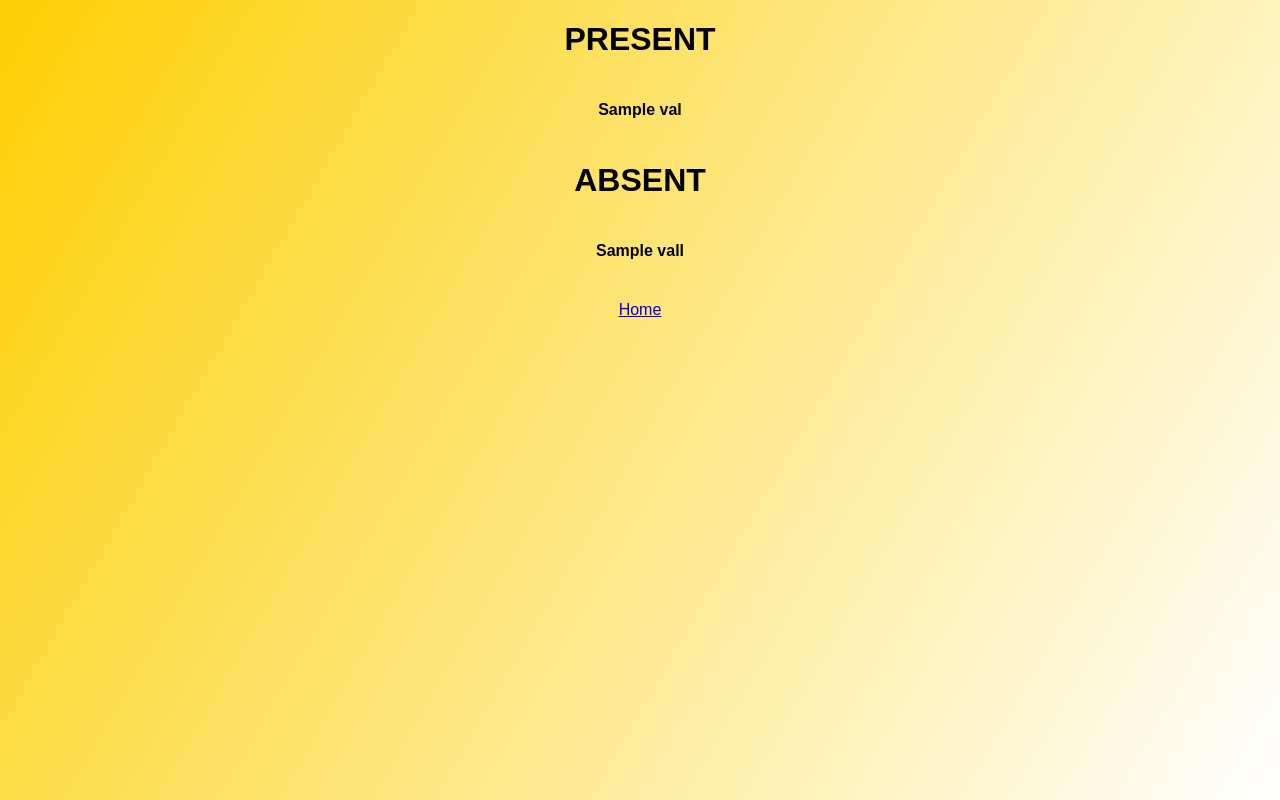
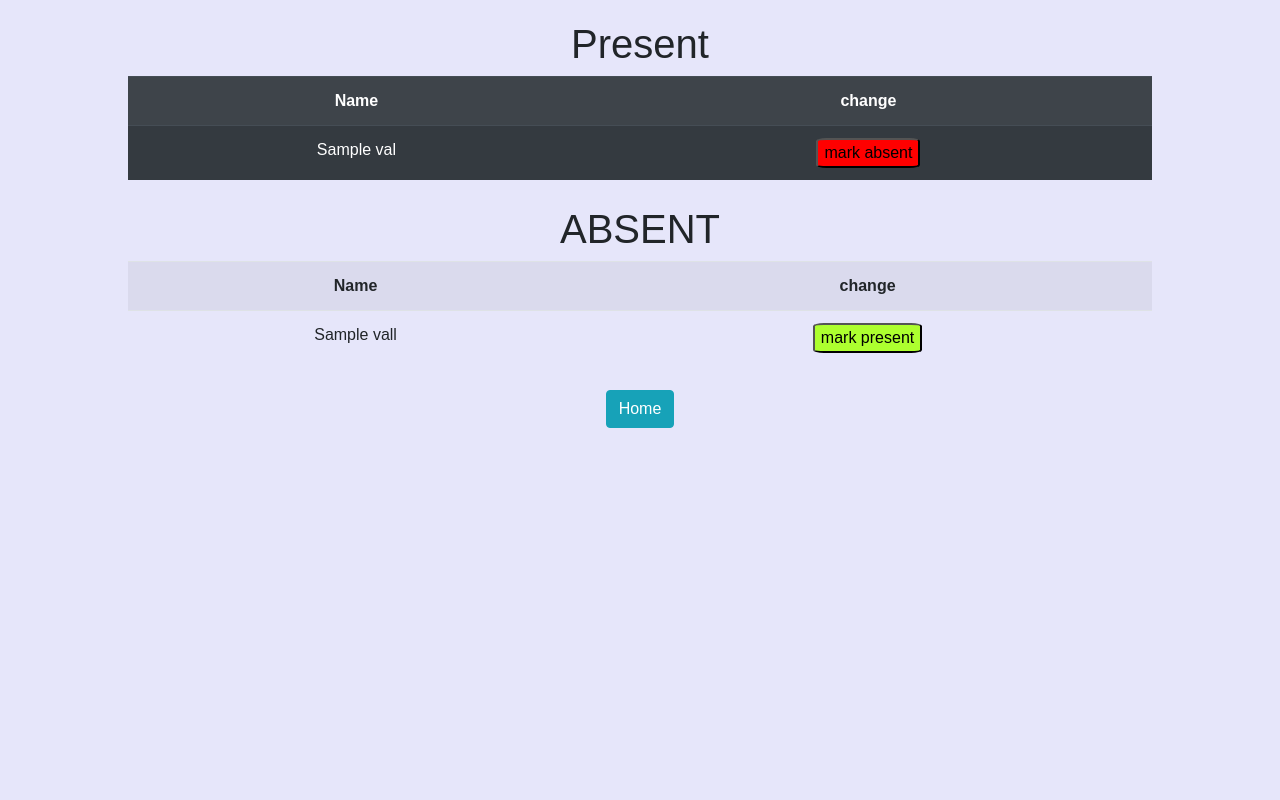
Before and after one commit to Nandhagopalcs/face_Reco, a Flask app: template templates/attended.html in a window 1280 px wide. Run offline with Flask 2, Linux system fonts and the light colour scheme; the template is opened without the code that fills it: most values are stand-ins (such as "Sample title", 1, 10 or a date in 2020); some libraries are stand-ins or nearby versions.

Commit message:
attended.html changed

```diff
--- a/static/attended.css
+++ b/static/attended.css
@@ -2,7 +2,7 @@ body{
     margin: 0;
     padding: 0;
     font-family: Arial, Helvetica, sans-serif;
-    background: linear-gradient(120deg,rgb(252, 207, 3), rgb(255, 255, 255));
+    background: lavender;
     min-height: 100vh;
 
 
--- a/templates/attended.html
+++ b/templates/attended.html
@@ -4,22 +4,53 @@
     <meta charset="UTF-8">
     <meta http-equiv="X-UA-Compatible" content="IE=edge">
     <meta name="viewport" content="width=device-width, initial-scale=1.0">
-    <title>Document</title>
+    <title>attended</title>
+    <link rel="stylesheet" href="https://stackpath.bootstrapcdn.com/bootstrap/4.4.1/css/bootstrap.min.css">
     <link rel="stylesheet" href="{{url_for('static', filename='attended.css')}}">
 </head>
 <body>
     <div class="center">
-        <h1>PRESENT</h1>
-        {% for x in val %}
-        <h4>{{x}}</h4>
-        {% endfor %}
+        <h1 style="margin-top: 20px;">Present</h1>
+        <table class="table table-dark table-striped table-hover" style="margin: 0 auto;text-align: center;max-width: 80%; margin-bottom: 25px;">
+            <tr>
+                <th>Name</th>
+                <th>change</th>
+              </tr>
+              <tr>
+                {% for x in val %}
+                    <td>{{x}}</td>
+                    <td><button style="background-color: red ;border-radius: 10%;">mark absent</button></td>
+
+                {% endfor %}
+              </tr>
+
+        </table>
+
+
+
 
         <h1>ABSENT</h1>
-        {% for x in vall %}
-        <h4>{{x}}</h4>
-        {% endfor %}
+        <table class="table table-striped table-hover" style="margin: 0 auto;text-align: center; max-width: 80%">
+            <tr>
+                <th>Name</th>
+                <th>change</th>
+            </tr>
+            {% for x in vall %}
+                <tr>
+
+                    <td>{{x}}</td>
+                    <td><button style="background-color: greenyellow; border-radius: 10%;">mark present</button></td>
+
+
+                </tr>
+            {% endfor %}
+
+        </table>
+
+
+
         <div style="padding-top: 20px;">
-            <a href="{{'redirect'}}" class="btn btn-success" style="margin: 5px;">Home</a>
+            <a href="{{'redirect'}}" class="btn btn-info" style="margin: 5px; ">Home</a>
         </div>
     </div>
 
```
Also changed, not shown: static/601.jpg (added), static/602.jpg (added), static/603.jpg (added), static/778.jpg (added), static/779.jpg (added), static/99999.jpg (added).
